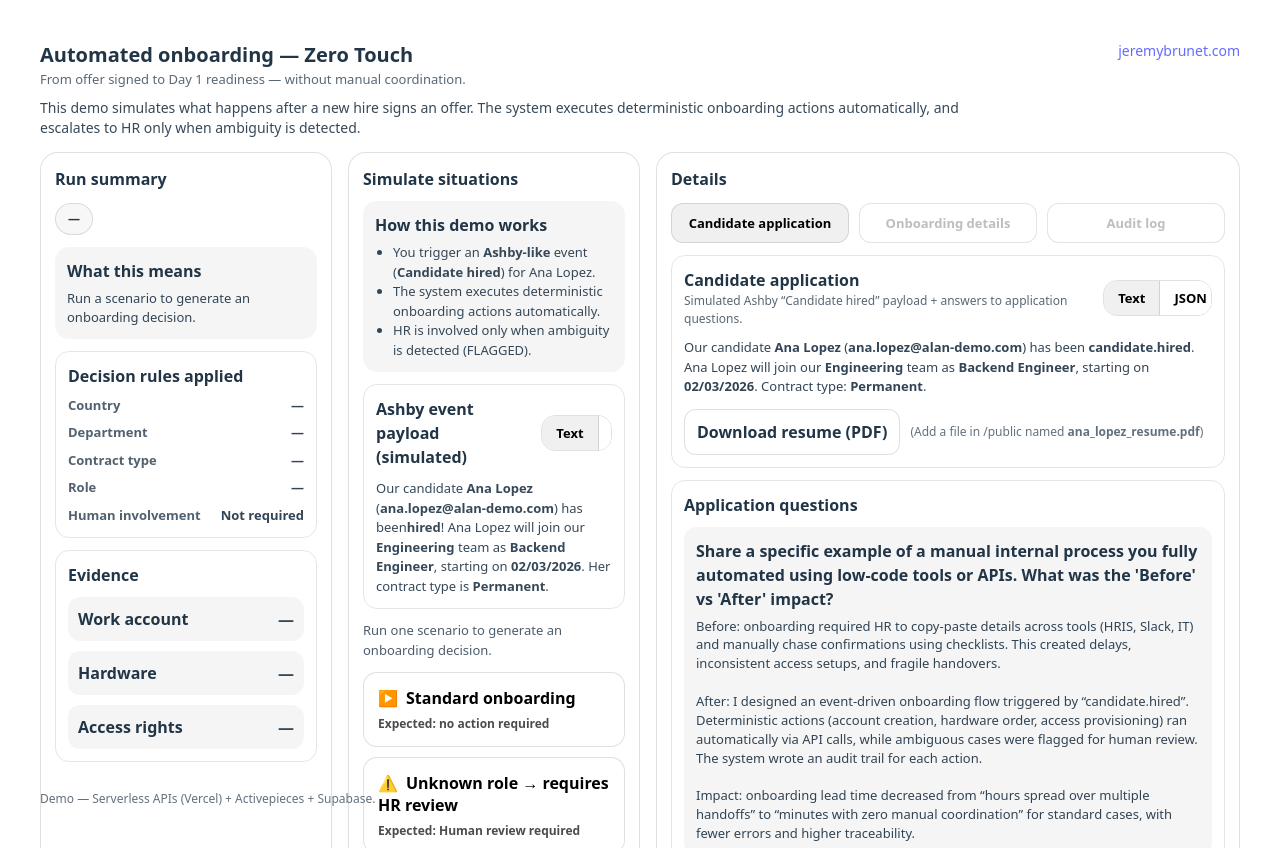
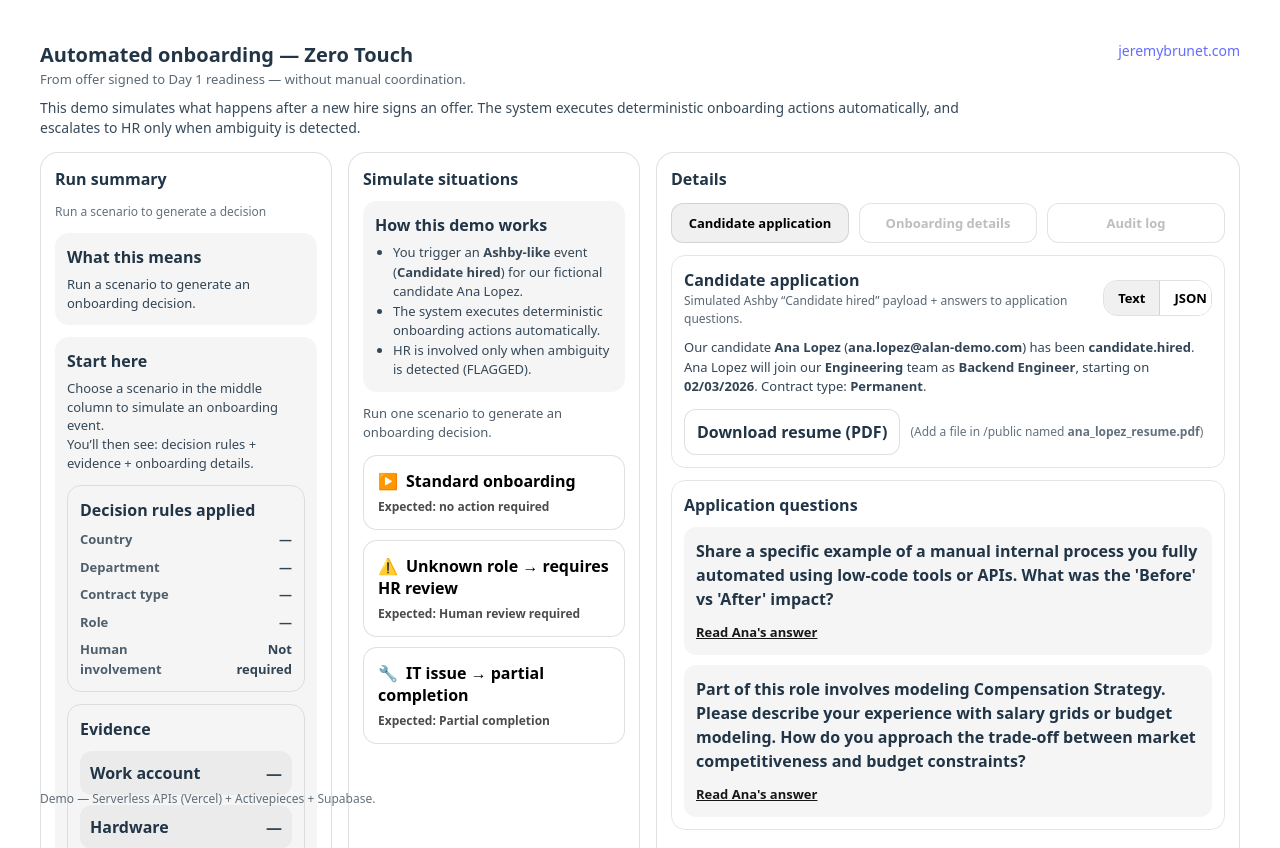
Before and after one commit to DFATPUNK/hr-onboarding-engine, a React (Vite) app: page / in a window 1280 px wide. Built offline with nearby package versions, Linux system fonts and the light colour scheme.

Commit message:
left container layout simplified before 1st run && collapsed application answers

```diff
--- a/src/pages/Home.tsx
+++ b/src/pages/Home.tsx
@@ -22,23 +22,6 @@ export default function Home() {
   const [runInput, setRunInput] = useState<any>(null);
   const [runSteps, setRunSteps] = useState<RunStep[]>([]);
   const [error, setError] = useState<string | null>(null);
-
-  const [payloadMode, setPayloadMode] = useState<"text" | "json">("text");
-
-  const ashbyPayload = {
-    event: "candidate.hired",
-    candidate: {
-      name: "Ana Lopez",
-      email: "ana.lopez@alan-demo.com",
-    },
-    job: {
-      title: "Backend Engineer",
-      department: "Engineering",
-    },
-    start_date: "2026-02-03",
-    contract_type: "Permanent",
-    country: "FR",
-  };
 
   const basePayload: OfferSignedPayload = useMemo(
     () => ({
@@ -180,7 +163,11 @@ export default function Home() {
           <div style={{ fontSize: 16, fontWeight: 900, marginBottom: 10 }}>Run summary</div>
 
           <div style={{ marginTop: 12, display: "flex", alignItems: "center", justifyContent: "space-between", gap: 10 }}>
+            {runId ? (
               <span style={toneStyle(badge.tone)}>{badge.label}</span>
+            ) : (
+              <span style={{ fontSize: 12, opacity: 0.7 }}>Run a scenario to generate a decision</span>
+            )}
 
             {!runId && lastRunId && (
               <button onClick={showLastRun} disabled={loading} style={smallBtn}>
@@ -200,6 +187,14 @@ export default function Home() {
           </div>
 
           {/* Decision rules */}
+          {!runId && (
+            <div style={{ marginTop: 12, padding: 12, borderRadius: 14, background: "rgba(0,0,0,0.04)" }}>
+              <div style={{ fontWeight: 900, marginBottom: 6 }}>Start here</div>
+              <div style={{ fontSize: 13, opacity: 0.9, lineHeight: 1.45 }}>
+                Choose a scenario in the middle column to simulate an onboarding event.
+                <br />
+                You’ll then see: decision rules + evidence + onboarding details.
+              </div>
               <div style={{ marginTop: 12, padding: 12, borderRadius: 14, border: "1px solid rgba(0,0,0,0.10)" }}>
                 <div style={{ fontWeight: 900, marginBottom: 8 }}>Decision rules applied</div>
                 <div style={{ display: "grid", gap: 8, fontSize: 13, opacity: 0.92 }}>
@@ -246,6 +241,8 @@ export default function Home() {
                   ]}
                 />
               </div>
+            </div>
+          )}
 
           {error && (
             <div style={{ marginTop: 12, padding: 12, borderRadius: 12, background: "rgba(255,0,0,0.08)" }}>
@@ -264,49 +261,12 @@ export default function Home() {
             <div style={{ fontSize: 13, opacity: 0.9, lineHeight: 1.5 }}>
               <ul style={{ margin: 0, paddingLeft: 18 }}>
                 <li>
-                  You trigger an <b>Ashby-like</b> event (<b>Candidate hired</b>) for Ana Lopez.
+                  You trigger an <b>Ashby-like</b> event (<b>Candidate hired</b>) for our fictional candidate Ana Lopez.
                 </li>
                 <li>The system executes deterministic onboarding actions automatically.</li>
                 <li>HR is involved only when ambiguity is detected (FLAGGED).</li>
               </ul>
             </div>
-          </div>
-
-          {/* Ashby Candidate Hired payload with 2 lecture modes : text & JSON */}
-          <div style={{ marginTop: 12, padding: 12, borderRadius: 14, border: "1px solid rgba(0,0,0,0.10)" }}>
-            <div style={{ display: "flex", justifyContent: "space-between", alignItems: "center", gap: 12 }}>
-              <div style={{ fontWeight: 900 }}>Ashby event payload (simulated)</div>
-              <div style={segmentedWrap}>
-                <button onClick={() => setPayloadMode("text")} style={segmentedBtn(payloadMode === "text", "left")}>
-                  Text
-                </button>
-                <button onClick={() => setPayloadMode("json")} style={segmentedBtn(payloadMode === "json", "right")}>
-                  JSON
-                </button>
-              </div>
-            </div>
-
-            {payloadMode === "text" ? (
-              <div style={{ marginTop: 10, fontSize: 13, opacity: 0.9, lineHeight: 1.5 }}>
-                Our candidate <b>{ashbyPayload.candidate.name}</b> (<b>{ashbyPayload.candidate.email}</b>) has been
-                <b>hired</b>! {ashbyPayload.candidate.name} will join our{" "}
-                <b>{ashbyPayload.job.department}</b> team as <b>{ashbyPayload.job.title}</b>, starting on{" "}
-                <b>{formatMDY(ashbyPayload.start_date)}</b>. Her contract type is <b>{ashbyPayload.contract_type}</b>.
-              </div>
-            ) : (
-              <pre style={{
-                marginTop: 10,
-                padding: 12,
-                borderRadius: 12,
-                background: "rgba(0,0,0,0.04)",
-                fontSize: 12,
-                lineHeight: 1.4,
-                whiteSpace: "pre-wrap",
-                overflow: "hidden"
-              }}>
-                {JSON.stringify(ashbyPayload, null, 2)}
-              </pre>
-            )}
           </div>
 
           <div style={{ marginTop: 12, fontSize: 13, opacity: 0.8 }}>
@@ -468,10 +428,34 @@ function CandidateApplicationPanel() {
 }
 
 function QA({ q, a }: { q: string; a: string }) {
+  const [open, setOpen] = useState(false);
+
   return (
     <div style={{ padding: 12, borderRadius: 12, background: "rgba(0,0,0,0.04)" }}>
-      <div style={{ fontWeight: 900, marginBottom: 6 }}>{q}</div>
-      <div style={{ fontSize: 13, opacity: 0.92, whiteSpace: "pre-wrap", lineHeight: 1.45 }}>{a}</div>
+      <div style={{ fontWeight: 900, marginBottom: 8 }}>{q}</div>
+
+      <button
+        onClick={() => setOpen((v) => !v)}
+        style={{
+          padding: 0,
+          border: "none",
+          background: "transparent",
+          cursor: "pointer",
+          fontWeight: 900,
+          fontSize: 13,
+          textDecoration: "underline",
+          opacity: 0.9,
+        }}
+        aria-expanded={open}
+      >
+        {open ? "Hide Ana's answer" : "Read Ana's answer"}
+      </button>
+
+      {open && (
+        <div style={{ marginTop: 10, fontSize: 13, opacity: 0.92, whiteSpace: "pre-wrap", lineHeight: 1.45 }}>
+          {a}
+        </div>
+      )}
     </div>
   );
 }
```
Lines whose indentation alone changed are shown as unchanged.
